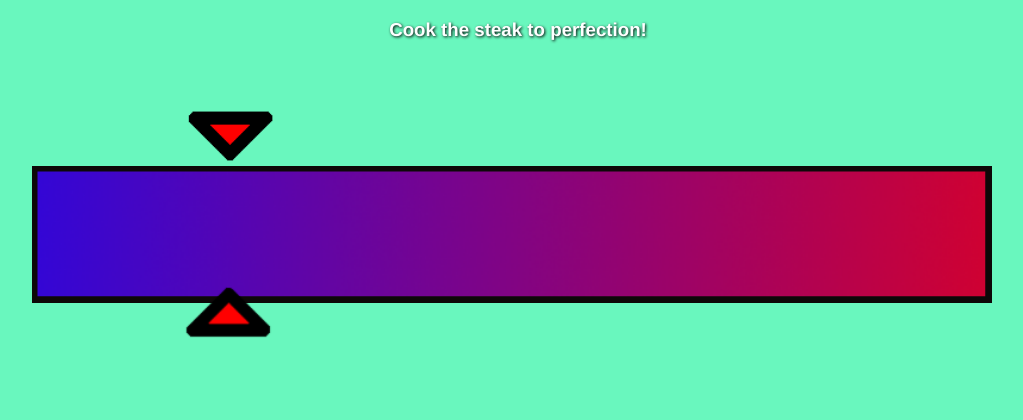
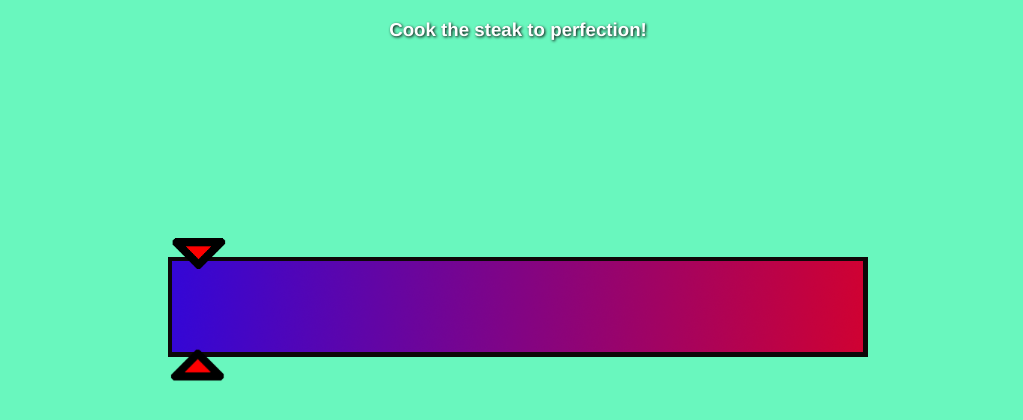
Before and after one commit to Marcellod1/gordons-kitchen, a plain HTML site: page index.html in a window 1280 px wide. Shown: the part 74-494 px from the top of the page, without its empty margins (122-1145 px from the left). Drawn offline with nearby package versions, Linux system fonts and the light colour scheme.

Commit message:
static positioning for the meter and indicator

```diff
--- a/index.html
+++ b/index.html
@@ -24,24 +24,14 @@
     </div>
 
     <div class="main">
-        <div class="meter-wrapper">
-            <img src="resources/img/temp-meter.png" alt="temp-meter" id="meter">
+        <div id="meter-container">
             <img src="resources/img/meter-indicator.png" alt="meter-indicator" id="meter-indicator">
         </div>
 
 
 
 
-        <!--
-
-        <img src="resources/img/red-button.png" alt="red-button" id="button">
-
-        -->
-
     </div>
-
-
-    <footer class="footer"></footer>
 
 
 
--- a/styles.css
+++ b/styles.css
@@ -1,3 +1,25 @@
+body {
+    background-color: #69F7BE;
+    color: white;
+    font-family:'Franklin Gothic Medium', 'Arial Narrow', Arial, sans-serif;
+}
+
+/* Outlined text courtesy of https://stackoverflow.com/questions/4919076/outline-effect-to-text */
+.text-outlined {
+    color: white;
+    text-shadow: black 1px 1px 3px;
+    -webkit-font-smoothing: antialiased
+}
+
+.text-absolute {
+    position: absolute;
+}
+
+.shadowed {
+    box-shadow: 3px 3px 5px black;
+}
+
+
 .main-grid-container {
     display: grid;
     grid-template-areas:
@@ -19,7 +41,7 @@
 
 .main {
     grid-area: main;
-    padding: 5px 100px;
+    padding: 25px 150px ;
 }
 
 .right {
@@ -32,55 +54,20 @@
     padding: 5px;
 }
 
+#meter-container {
+    position: relative;
+    width: 700px;
+    height: 100px;
+    background-image: url(resources/img/temp-meter.png);
+    background-size: cover;
+    background-repeat: no-repeat;
+    margin: auto;
+  }
 
-body {
-    background-color: #69F7BE;
-    color: white;
-    font-family:'Franklin Gothic Medium', 'Arial Narrow', Arial, sans-serif;
+#meter-indicator {
+    position: absolute;
+    width: auto;
+    height: 150px;
+    left: -30px;
+    bottom: -25px;
 }
-
-#meter-wrapper {
-    position: relative;
-    width: 100%
-}
-
-#meter{
-    z-index: -2;
-    position: absolute;
-    width: 75%;
-    top: 30%;
-    left: 12%;
-}
-
-#meter-indicator{
-    z-index: -1;
-    position: absolute;
-    width: 15%;
-    top: 22%;
-    left: 20%;
-}
-
-
-#button{
-    position: absolute;
-    width: 10%;
-    top: 120%;
-    left: 45%;
-}
-
-
-
-/* Outlined text courtesy of https://stackoverflow.com/questions/4919076/outline-effect-to-text */
-.text-outlined {
-    color: white;
-    text-shadow: black 1px 1px 3px;
-    -webkit-font-smoothing: antialiased
-}
-
-.text-absolute {
-    position: absolute;
-}
-
-.shadowed {
-    box-shadow: 3px 3px 5px black;
-}
```
Also changed, not shown: resources/img/kitchen-bg.jpg (added).
